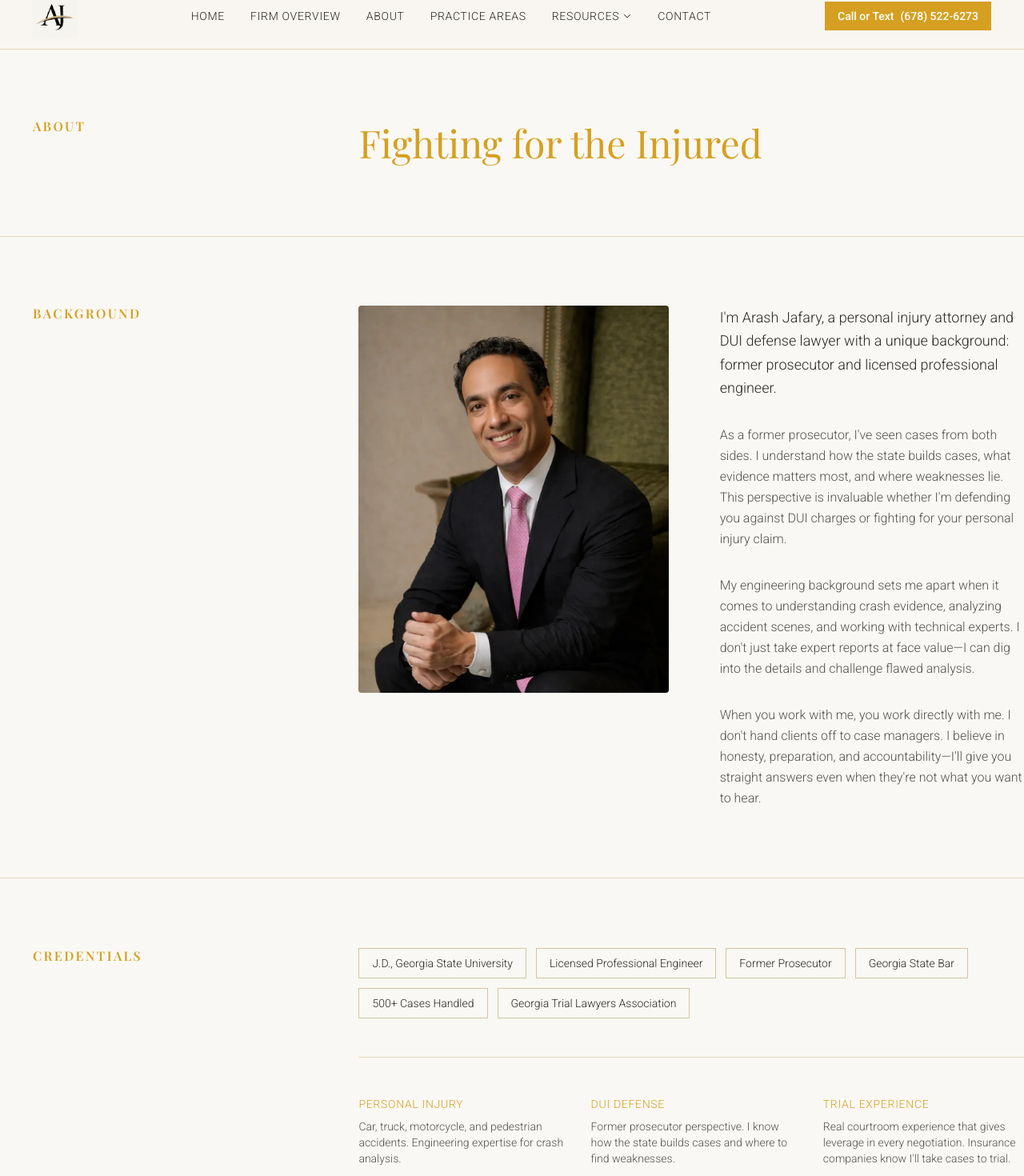
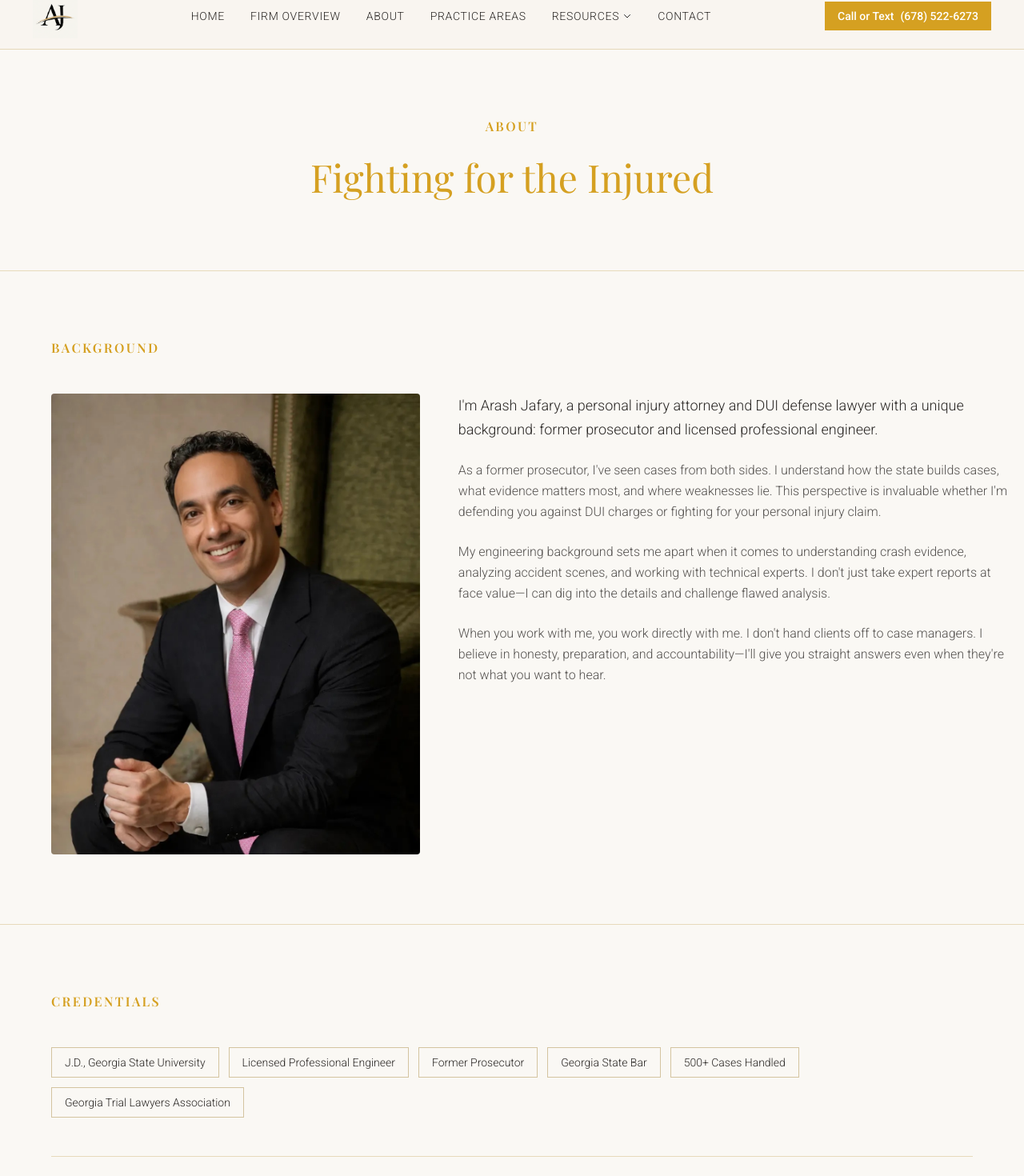
Before and after one commit to komreezy/portfolio-2026, a Next.js app: page /about in a window 1280 px wide. Shown: the part 20-1490 px from the top of the page at 80% size. Built offline with nearby package versions, Linux system fonts and the light colour scheme.

Commit message:
Fix About page layout - center content for better readability
Changed from 30/70 grid pushing content far right to:
- Centered hero section
- Balanced 40/60 photo/text grid in bio section
- Centered credentials section

Co-Authored-By: Claude Sonnet 4.5 <noreply@anthropic.com>

```diff
--- a/src/app/about/page.tsx
+++ b/src/app/about/page.tsx
@@ -1,3 +1,11 @@
+import { Metadata } from "next";
+
+export const metadata: Metadata = {
+  title: "About Arash Jafary | DUI Defense & Personal Injury Attorney | Assured Justice Firm",
+  description: "Meet Arash Jafary - former prosecutor at Fulton County DA's Office and Cobb County Solicitor General, licensed Engineer-in-Training. 500+ cases handled. Free consultation.",
+  keywords: ["Arash Jafary attorney", "former prosecutor Georgia", "personal injury lawyer Alpharetta", "DUI attorney Cobb County", "engineer attorney"],
+};
+
 export default function About() {
   const credentials = [
     "J.D., Georgia State University",
@@ -12,26 +20,20 @@ export default function About() {
     <main className="flex-1">
       {/* Hero Section */}
       <section className="py-[var(--section-spacing)] px-[var(--side-padding)]">
-        <div className="max-w-7xl mx-auto grid md:grid-cols-[30%_70%] gap-12">
-          <div>
-            <span className="heading-serif">About</span>
-          </div>
-          <div>
-            <h1 className="font-display text-4xl md:text-5xl font-light text-[var(--primary)] leading-tight whitespace-nowrap">
+        <div className="max-w-5xl mx-auto text-center">
+          <span className="heading-serif mb-6 inline-block">About</span>
+          <h1 className="font-display text-4xl md:text-5xl font-light text-[var(--primary)] leading-tight">
             Fighting for the Injured
           </h1>
-          </div>
         </div>
       </section>
 
       {/* Bio Section */}
       <section className="border-t border-[var(--border)] py-[var(--section-spacing)] px-[var(--side-padding)]">
-        <div className="max-w-7xl mx-auto grid md:grid-cols-[30%_70%] gap-12">
-          <div>
-            <span className="heading-serif">Background</span>
-          </div>
+        <div className="max-w-6xl mx-auto">
+          <span className="heading-serif mb-12 inline-block">Background</span>
 
-          <div className="grid md:grid-cols-2 gap-16">
+          <div className="grid md:grid-cols-[40%_60%] gap-12 items-start">
             {/* Photo */}
             <div>
               <img
@@ -42,7 +44,7 @@ export default function About() {
             </div>
 
             {/* Bio Content */}
-            <div className="space-y-8">
+            <div className="space-y-6">
               <p className="text-lg font-light text-[var(--foreground)] leading-relaxed">
                 I&apos;m Arash Jafary, a personal injury attorney and DUI defense lawyer with a unique background: former prosecutor and licensed professional engineer.
               </p>
@@ -65,13 +67,10 @@ export default function About() {
 
       {/* Credentials Section */}
       <section className="border-t border-[var(--border)] py-[var(--section-spacing)] px-[var(--side-padding)]">
-        <div className="max-w-7xl mx-auto grid md:grid-cols-[30%_70%] gap-12">
-          <div>
-            <span className="heading-serif">Credentials</span>
-          </div>
+        <div className="max-w-6xl mx-auto">
+          <span className="heading-serif mb-12 inline-block">Credentials</span>
 
-          <div>
-            <div className="flex flex-wrap gap-3">
+          <div className="flex flex-wrap gap-3 mb-12">
             {credentials.map((credential) => (
               <span
                 key={credential}
@@ -82,7 +81,7 @@ export default function About() {
             ))}
           </div>
 
-            <div className="mt-12 pt-12 border-t border-[var(--border)]">
+          <div className="pt-12 border-t border-[var(--border)]">
             <div className="grid md:grid-cols-3 gap-8">
               <div>
                 <h3 className="text-[var(--primary)] text-sm uppercase tracking-wider mb-2">
@@ -114,7 +113,6 @@ export default function About() {
             </div>
           </div>
         </div>
-        </div>
       </section>
     </main>
   );
```
Lines whose indentation alone changed are shown as unchanged.
